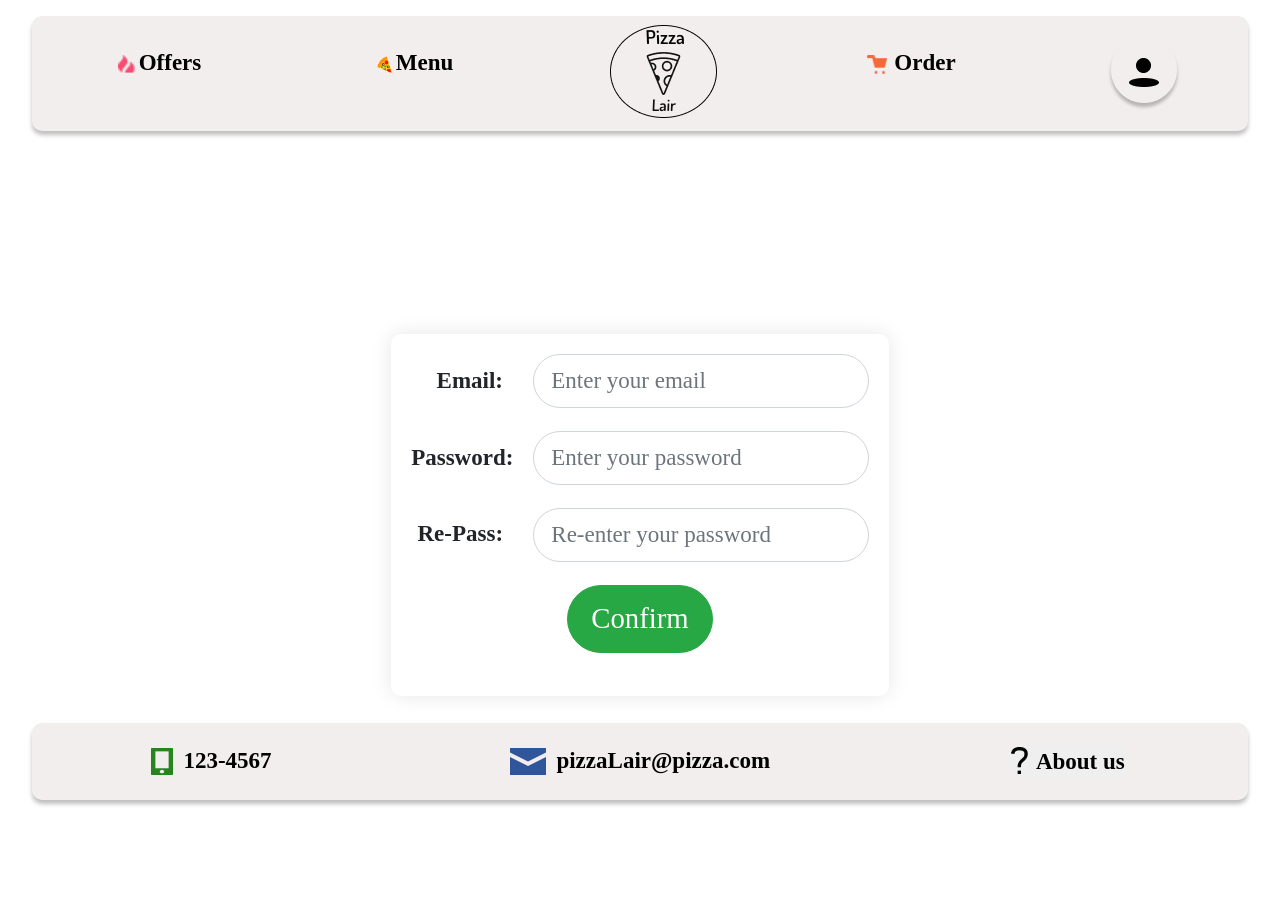
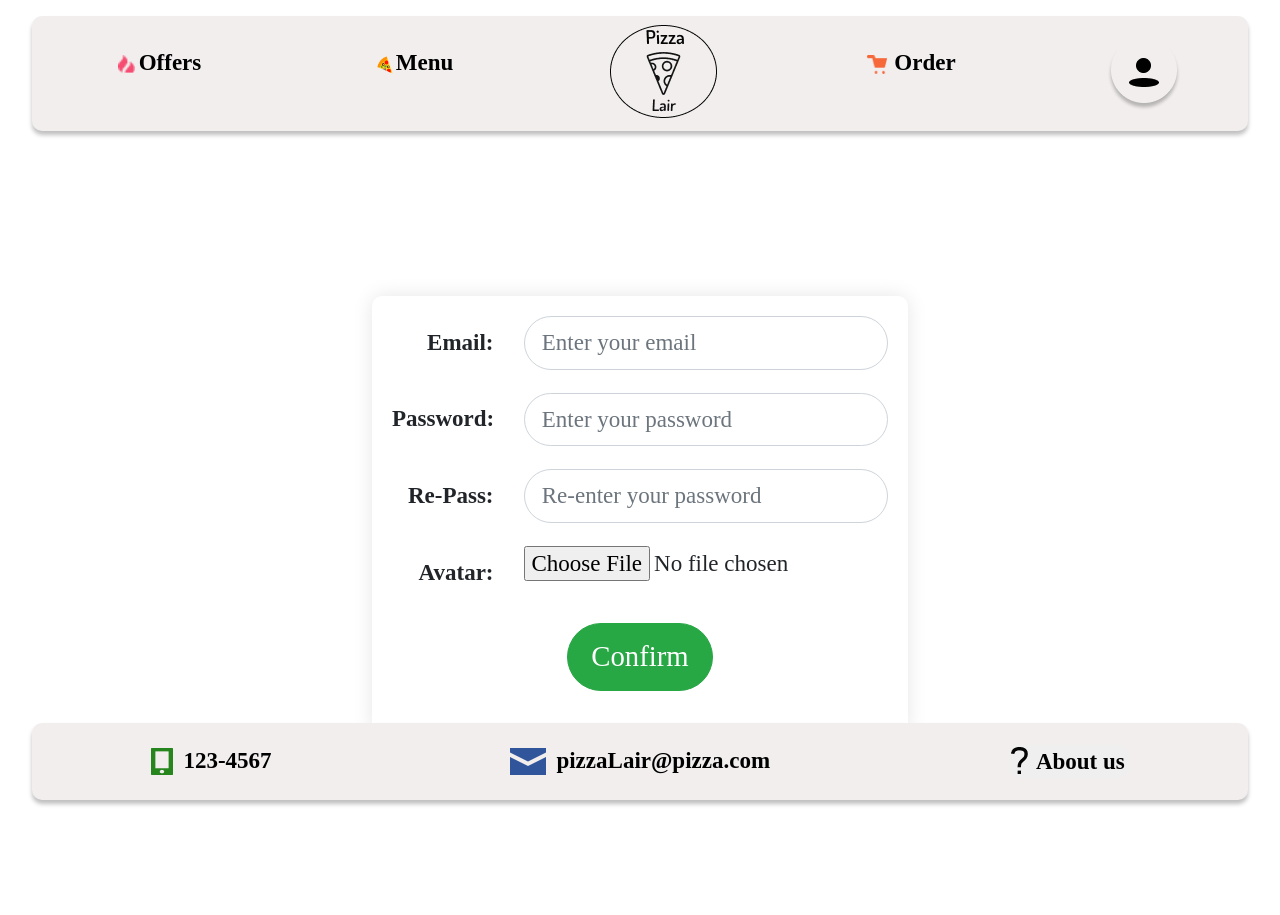
Before and after one commit to bjarkiivars/CandyQueen, a Django app: page /register/ in a window 1280 px wide. Run offline with Django 4.2, Linux system fonts and the light colour scheme; some libraries are stand-ins or nearby versions.

Commit message:
users can upload avatars now

```diff
--- a/pizzaLair/settings.py
+++ b/pizzaLair/settings.py
@@ -135,3 +135,7 @@ STATICFILES_DIRS = (
 
 DEFAULT_AUTO_FIELD = 'django.db.models.BigAutoField'
 AUTH_USER_MODEL = 'pizzafront.User'
+
+# Base directory for avatars
+MEDIA_URL = '/media/'
+MEDIA_ROOT = os.path.join(BASE_DIR, 'media')
--- a/pizzafront/models.py
+++ b/pizzafront/models.py
@@ -50,7 +50,7 @@ class User(AbstractBaseUser, PermissionsMixin):
     # password
     password = models.CharField(max_length=128)
     # img
-    img = models.ImageField(blank=True, null=True)
+    img = models.ImageField(upload_to='avatars/', default='default_avatar.png')
 
     # Required fields
     is_active = models.BooleanField(default=True)
--- a/pizzafront/templates/register.html
+++ b/pizzafront/templates/register.html
@@ -3,7 +3,7 @@
 {% block logincontainer %}
 <div class="d-flex justify-content-center align-items-center vh-100">
   <div class="login-form">
-    <form method="post" novalidate>
+    <form method="post" enctype="multipart/form-data" novalidate>
       {% csrf_token %}
       <div class="form-group row">
         <label for="{{ form.email.id_for_label }}" class="col-sm-3 col-form-label text-right">Email:</label>
@@ -32,6 +32,15 @@
           {% endif %}
         </div>
       </div>
+      <div class="form-group row">
+        <label for="{{ form.img.id_for_label }}" class="col-sm-3 col-form-label text-right">Avatar:</label>
+        <div class="col-sm-9">
+            <input type="file" class="form-control-file" id="{{ form.img.id_for_label }}" name="{{ form.img.html_name }}" accept="image/*" required>
+            {% if form.img.errors %}
+                <div class="text-danger">{{ form.img.errors.as_text }}</div>
+            {% endif %}
+        </div>
+    </div>
       <div class="form-group row">
         <div class="col-sm-12 text-center">
           <button type="submit" class="btn btn-success btn-lg rounded-pill">Confirm</button>
--- a/pizzafront/views.py
+++ b/pizzafront/views.py
@@ -69,14 +69,12 @@ def getOffers(request):
 
 def register(request):
     if request.method == 'POST':
-        form = RegisterForm(request.POST)
-        print("Form data:", request.POST)  # DEBUG: Print form data
+        form = RegisterForm(request.POST, request.FILES)
         if form.is_valid():
-            user = form.save()  # DEBUG: Save the user instance to the database
+            user = form.save()
             messages.success(request, 'Registration successful. You can now log in.')
             return redirect(reverse('login'))
         else:
-            print("Form errors:", form.errors)  # DEBUG: Print form errors if it's not valid
             messages.error(request, 'Registration failed. Please check the form for errors.')
     else:
         form = RegisterForm()
```
Also changed, not shown: media/avatars/default_avatar.png (added).
